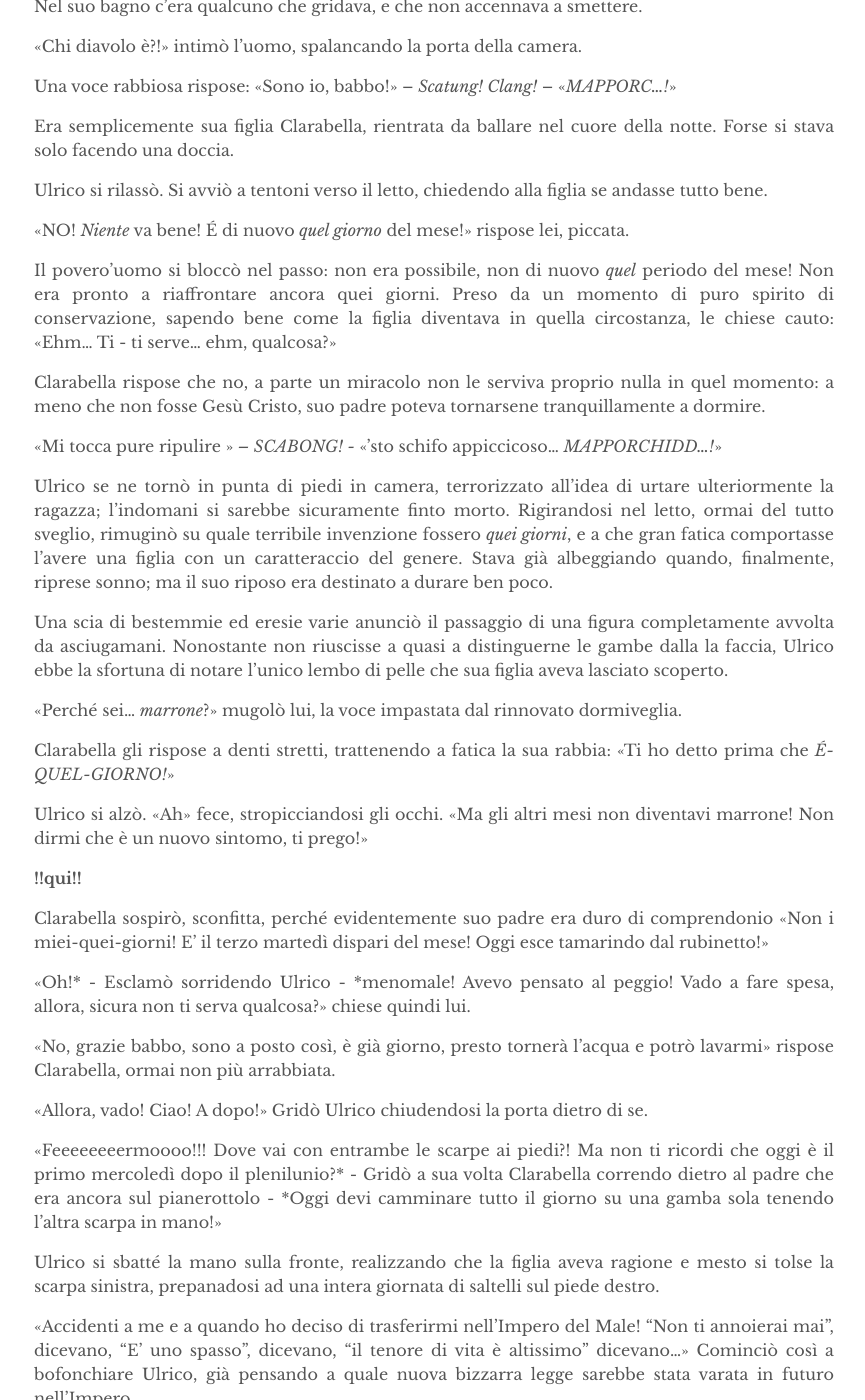
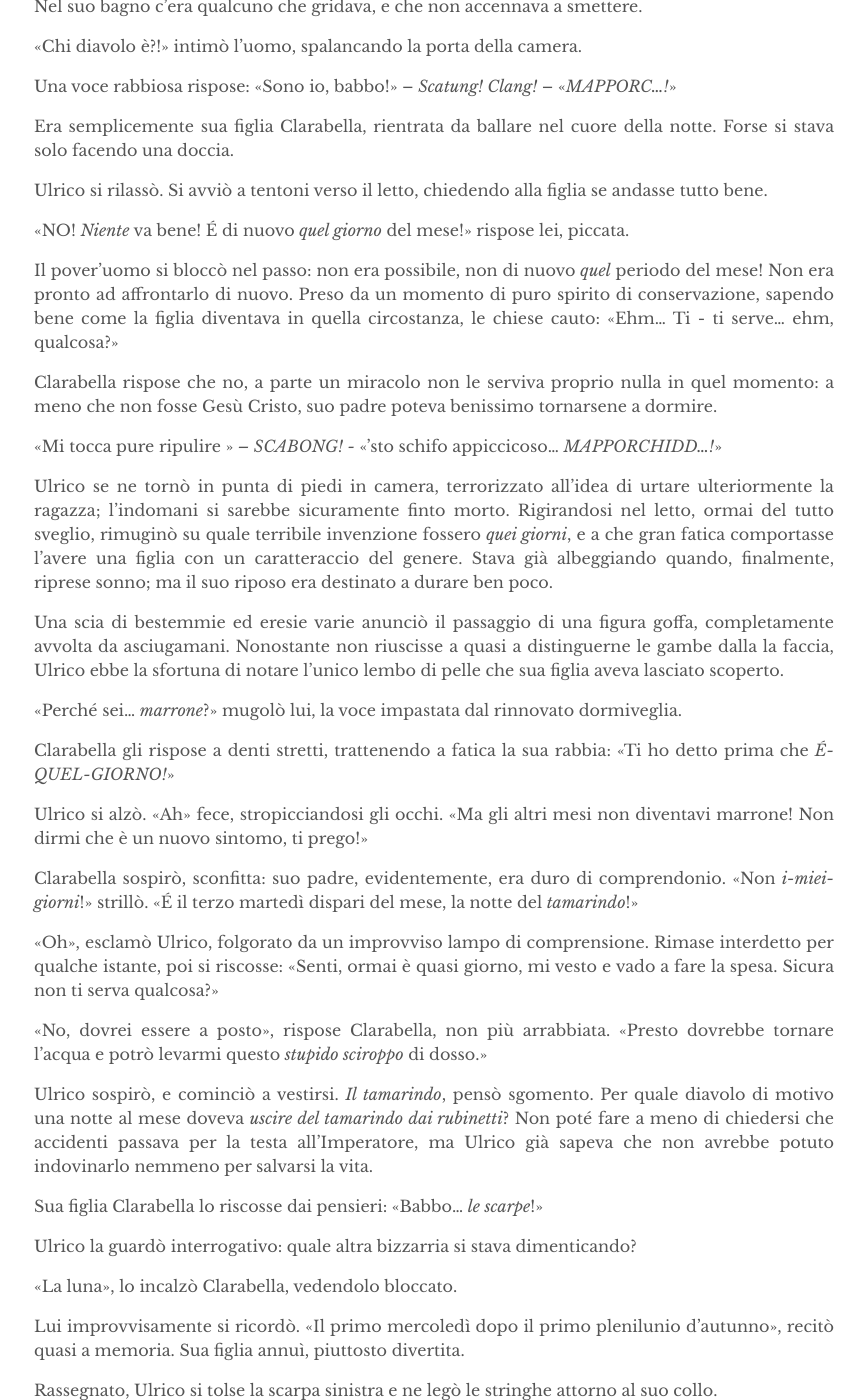
Before and after one commit to eviloutpost/eviloutpost.github.io, a Jekyll site: the page built from _posts/2018-10-19-tamarindo.md, in a window 1280 px wide and 1400 px high, scrolled down 483 px. Shown: the whole window, without its empty margins (206-1071 px from the left). Built offline with Jekyll 4.4.1, drawn with Linux system fonts in a browser that asks for light colours; some of the changed text lies outside the part shown.

Commit message:
Done editing Sara's post. Still to be proofreaded toghether

```diff
--- a/_posts/2018-10-19-tamarindo.md
+++ b/_posts/2018-10-19-tamarindo.md
@@ -24,15 +24,15 @@ Ulrico si rilassò. Si avviò a tentoni verso il letto, chiedendo alla figlia se
 
 «NO! *Niente* va bene! É di nuovo *quel giorno* del mese!» rispose lei, piccata.
 
-Il povero'uomo si bloccò nel passo: non era possibile, non di nuovo *quel* periodo del mese! Non era pronto a riaffrontare ancora quei giorni. Preso da un momento di puro spirito di conservazione, sapendo bene come la figlia diventava in quella circostanza, le chiese cauto: «Ehm… Ti - ti serve... ehm, qualcosa?»
+Il pover'uomo si bloccò nel passo: non era possibile, non di nuovo *quel* periodo del mese! Non era pronto ad affrontarlo di nuovo. Preso da un momento di puro spirito di conservazione, sapendo bene come la figlia diventava in quella circostanza, le chiese cauto: «Ehm… Ti - ti serve... ehm, qualcosa?»
 
-Clarabella rispose che no, a parte un miracolo non le serviva proprio nulla in quel momento: a meno che non fosse Gesù Cristo, suo padre poteva tornarsene tranquillamente a dormire.
+Clarabella rispose che no, a parte un miracolo non le serviva proprio nulla in quel momento: a meno che non fosse Gesù Cristo, suo padre poteva benissimo tornarsene a dormire.
 
 «Mi tocca pure ripulire »  *– SCABONG! -* «'sto schifo appiccicoso... *MAPPORCHIDD...!*»
 
 Ulrico se ne tornò in punta di piedi in camera, terrorizzato all'idea di urtare ulteriormente la ragazza; l'indomani si sarebbe sicuramente finto morto. Rigirandosi nel letto, ormai del tutto sveglio, rimuginò su quale terribile invenzione fossero *quei giorni*, e a che gran fatica comportasse l'avere una figlia con un caratteraccio del genere. Stava già albeggiando quando, finalmente, riprese sonno; ma il suo riposo era destinato a durare ben poco.
 
-Una scia di bestemmie ed eresie varie anunciò il passaggio di una figura completamente avvolta da asciugamani. Nonostante non riuscisse a quasi a distinguerne le gambe dalla la faccia, Ulrico ebbe la sfortuna di notare l'unico lembo di pelle che sua figlia aveva lasciato scoperto.
+Una scia di bestemmie ed eresie varie anunciò il passaggio di una figura goffa, completamente avvolta da asciugamani. Nonostante non riuscisse a quasi a distinguerne le gambe dalla la faccia, Ulrico ebbe la sfortuna di notare l'unico lembo di pelle che sua figlia aveva lasciato scoperto.
 
 «Perché sei... *marrone*?» mugolò lui, la voce impastata dal rinnovato dormiveglia.
 
@@ -40,18 +40,22 @@ Clarabella gli rispose a denti stretti, trattenendo a fatica la sua rabbia: «Ti
 
 Ulrico si alzò. «Ah» fece, stropicciandosi gli occhi. «Ma gli altri mesi non diventavi marrone! Non dirmi che è un nuovo sintomo, ti prego!»
 
-**!!qui!!**
+Clarabella sospirò, sconfitta: suo padre, evidentemente, era duro di comprendonio. «Non *i-miei-giorni*!» strillò. «É il terzo martedì dispari del mese, la notte del *tamarindo*!»
 
-Clarabella sospirò, sconfitta, perché evidentemente suo padre era duro di comprendonio «Non i miei-quei-giorni! E’ il terzo martedì dispari del mese! Oggi esce tamarindo dal rubinetto!»
+«Oh», esclamò Ulrico, folgorato da un improvviso lampo di comprensione. Rimase interdetto per qualche istante, poi si riscosse: «Senti, ormai è quasi giorno, mi vesto e vado a fare la spesa. Sicura non ti serva qualcosa?»
 
-«Oh!* - Esclamò sorridendo Ulrico - *menomale! Avevo pensato al peggio! Vado a fare spesa, allora, sicura non ti serva qualcosa?» chiese quindi lui.
+«No, dovrei essere a posto», rispose Clarabella, non più arrabbiata. «Presto dovrebbe tornare l'acqua e potrò levarmi questo *stupido sciroppo* di dosso.»
 
-«No, grazie babbo, sono a posto così, è già giorno, presto tornerà l'acqua e potrò lavarmi» rispose Clarabella, ormai non più arrabbiata.
+Ulrico sospirò, e cominciò a vestirsi. *Il tamarindo*, pensò sgomento. Per quale diavolo di motivo una notte al mese doveva *uscire del tamarindo dai rubinetti*? Non poté fare a meno di chiedersi che accidenti passava per la testa all'Imperatore, ma Ulrico già sapeva che non avrebbe potuto indovinarlo nemmeno per salvarsi la vita.
 
-«Allora, vado! Ciao! A dopo!» Gridò Ulrico chiudendosi la porta dietro di se.
+Sua figlia Clarabella lo riscosse dai pensieri: «Babbo... *le scarpe*!»
 
-«Feeeeeeeermoooo!!! Dove vai con entrambe le scarpe ai piedi?! Ma non ti ricordi che oggi è il primo mercoledì dopo il plenilunio?* - Gridò a sua volta Clarabella correndo dietro al padre che era ancora sul pianerottolo - *Oggi devi camminare tutto il giorno su una gamba sola tenendo l'altra scarpa in mano!»
+Ulrico la guardò interrogativo: quale altra bizzarria si stava dimenticando?
 
-Ulrico si sbatté la mano sulla fronte, realizzando che la figlia aveva ragione e mesto si tolse la scarpa sinistra, prepanadosi ad una intera giornata di saltelli sul piede destro.
+«La luna», lo incalzò Clarabella, vedendolo bloccato.
 
-«Accidenti a me e a quando ho deciso di trasferirmi nell'Impero del Male! "Non ti annoierai mai", dicevano, "E' uno spasso", dicevano, "il tenore di vita è altissimo" dicevano...» Cominciò così a bofonchiare Ulrico, già pensando a quale nuova bizzarra legge sarebbe stata varata in futuro nell'Impero.
+Lui improvvisamente si ricordò. «Il primo mercoledì dopo il primo plenilunio d'autunno», recitò quasi a memoria. Sua figlia annuì, piuttosto divertita.
+
+Rassegnato, Ulrico si tolse la scarpa sinistra e ne legò le stringhe attorno al suo collo.
+
+«Trasferiamoci nell'*Impero del Male*, eh?» fece acido, parlando con nessuno in particolare. «*Il tenore di vita è il più alto del mondo*, dicevano. *É un modello di società innovativa*, dicevano.»
```
